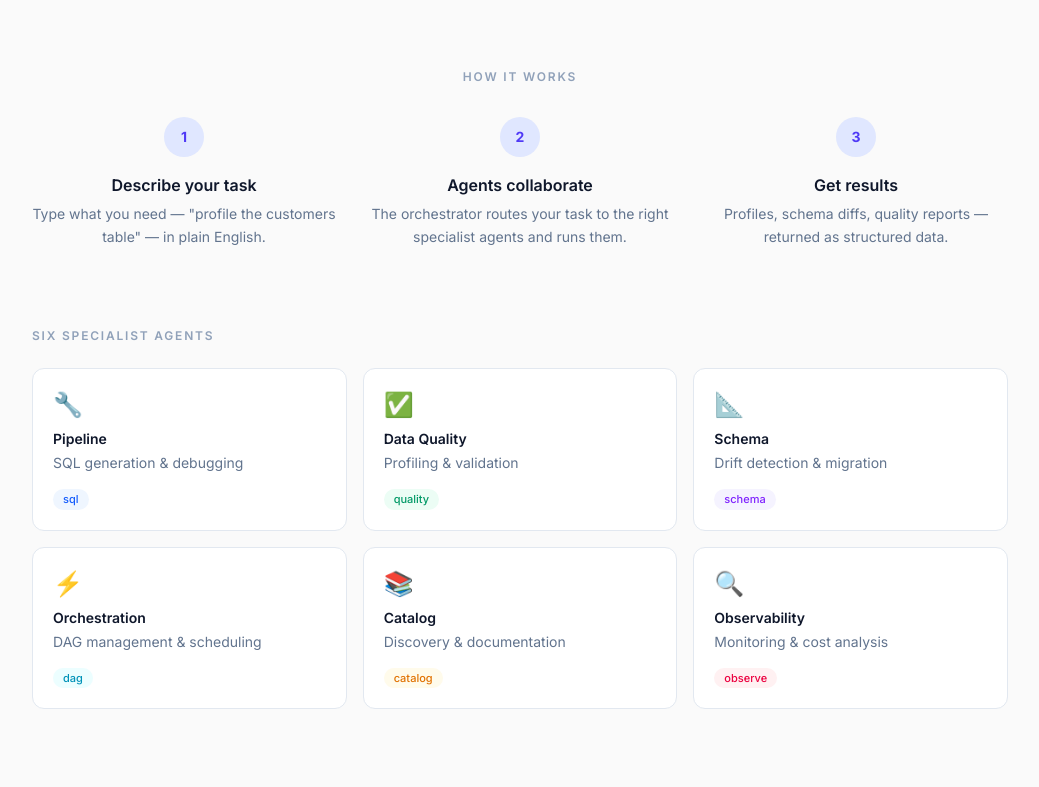
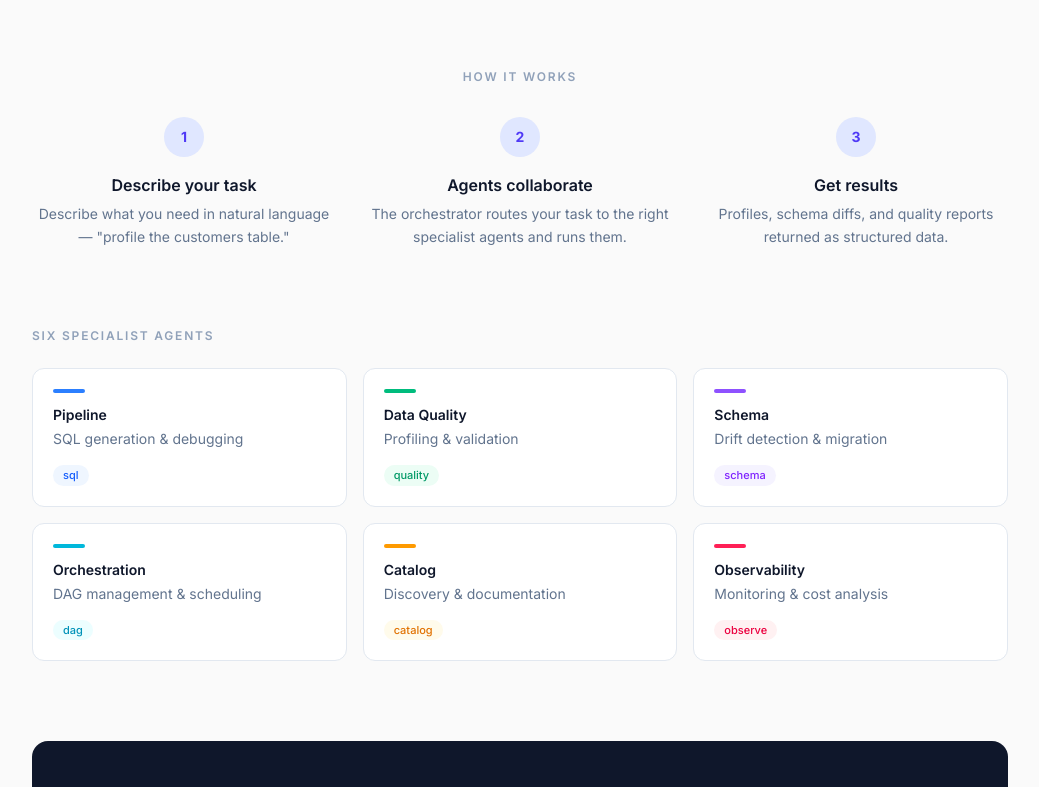
Before and after one commit to Prometheus-agent/mcp-dataforge-website, a Next.js app: page / in a window 1280 px wide. Shown: the part 688-1475 px from the top of the page, without its empty margins (120-1159 px from the left). Built offline with nearby package versions, Linux system fonts and the light colour scheme.

Commit message:
polish: remove emoji icons, use accent bars for agent cards

```diff
--- a/src/app/page.tsx
+++ b/src/app/page.tsx
@@ -9,19 +9,10 @@ const agents = [
   { name: "Observability", desc: "Monitoring & cost analysis", scope: "observe" },
 ] as const;
 
-const agentIcons: Record<string, string> = {
-  pipeline: "K", dq: "Q", schema: "S", orchestration: "O", catalog: "C", observability: "V",
-};
-
-const agentColors: Record<string, string> = {
-  pipeline: "shadow-blue-500/20", dq: "shadow-emerald-500/20", schema: "shadow-violet-500/20",
-  orchestration: "shadow-cyan-500/20", catalog: "shadow-amber-500/20", observability: "shadow-rose-500/20",
-};
-
 const commands = [
   { cmd: "dataforge init", output: "Created config.yaml" },
-  { cmd: "dataforge run \"profile customers, check nulls\"", output: "✅ dq: 4 rows, 2 columns profiled" },
-  { cmd: "dataforge run \"detect schema drift between staging and prod\"", output: "📐 Drift: +2 added, ~1 modified" },
+  { cmd: "dataforge run \"profile customers, check nulls\"", output: "dq: 4 rows, 2 columns profiled" },
+  { cmd: "dataforge run \"detect schema drift between staging and prod\"", output: "Drift: +2 added, ~1 modified" },
   { cmd: "dataforge chat", output: "Interactive mode — agents, pipelines, status, help" },
 ];
 
@@ -96,9 +87,9 @@ export default function Home() {
           </h2>
           <div className="grid sm:grid-cols-3 gap-8 text-center">
             {[
-              { step: "1", title: "Describe your task", desc: 'Type what you need — "profile the customers table" — in plain English.' },
+              { step: "1", title: "Describe your task", desc: 'Describe what you need in natural language — "profile the customers table."' },
               { step: "2", title: "Agents collaborate", desc: "The orchestrator routes your task to the right specialist agents and runs them." },
-              { step: "3", title: "Get results", desc: "Profiles, schema diffs, quality reports — returned as structured data." },
+              { step: "3", title: "Get results", desc: "Profiles, schema diffs, and quality reports returned as structured data." },
             ].map((item) => (
               <div key={item.step}>
                 <div className="w-10 h-10 rounded-full bg-indigo-100 dark:bg-indigo-900/50 text-indigo-600 dark:text-indigo-400 font-bold text-sm flex items-center justify-center mx-auto mb-4">
@@ -135,13 +126,13 @@ export default function Home() {
                 catalog: "bg-amber-50 text-amber-600 dark:bg-amber-950 dark:text-amber-300",
                 observability: "bg-rose-50 text-rose-600 dark:bg-rose-950 dark:text-rose-300",
               };
+              const accentBars: Record<string, string> = {
+                pipeline: "bg-blue-500", dq: "bg-emerald-500", schema: "bg-violet-500",
+                orchestration: "bg-cyan-500", catalog: "bg-amber-500", observability: "bg-rose-500",
+              };
               return (
                 <div key={a.name} className={`relative p-5 rounded-xl border border-slate-200 dark:border-slate-800 bg-white dark:bg-slate-900 transition-all duration-200 ${borders[key] || ""} hover:shadow-lg`}>
-                  <div className="text-2xl mb-2" aria-hidden="true">
-                    {["Pipeline", "Data Quality", "Schema", "Orchestration", "Catalog", "Observability"].indexOf(a.name) > -1
-                      ? ["🔧", "✅", "📐", "⚡", "📚", "🔍"][["Pipeline", "Data Quality", "Schema", "Orchestration", "Catalog", "Observability"].indexOf(a.name)]
-                      : "🤖"}
-                  </div>
+                  <div className={`w-8 h-1 rounded-full mb-3 ${accentBars[key] || "bg-slate-300"}`} />
                   <div className="font-semibold text-sm text-slate-900 dark:text-slate-100 mb-1">{a.name}</div>
                   <div className="text-sm text-slate-500 dark:text-slate-400 mb-3">{a.desc}</div>
                   <span className={`inline-block text-[11px] font-medium px-2.5 py-0.5 rounded-full ${tags[key] || "bg-slate-100 text-slate-600"}`}>
```
